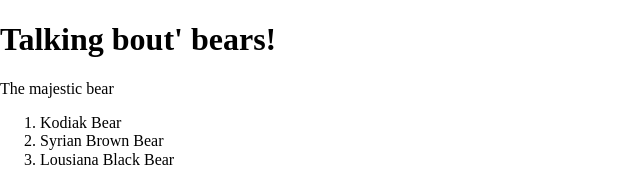
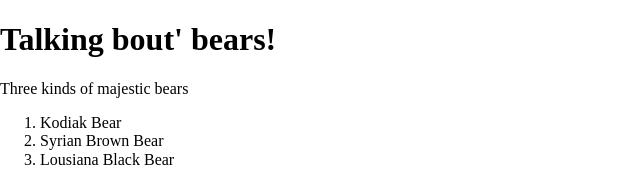
Before and after one commit to kdimat2/project-1, a plain HTML site: page index.html in a window 1280 px wide. Shown: the top 170 px of the page, without its empty margins (0-640 px from the left). Drawn offline with Linux system fonts and the light colour scheme.

Commit message:
changed up p under h1

```diff
--- a/index.html
+++ b/index.html
@@ -27,7 +27,7 @@
    <div>
     <h1>Talking bout' bears!</h1>
    </div>
-  <p>The majestic bear</p>
+  <p>Three kinds of majestic bears</p>
 
   <ol>
     <li>Kodiak Bear</li>
```
